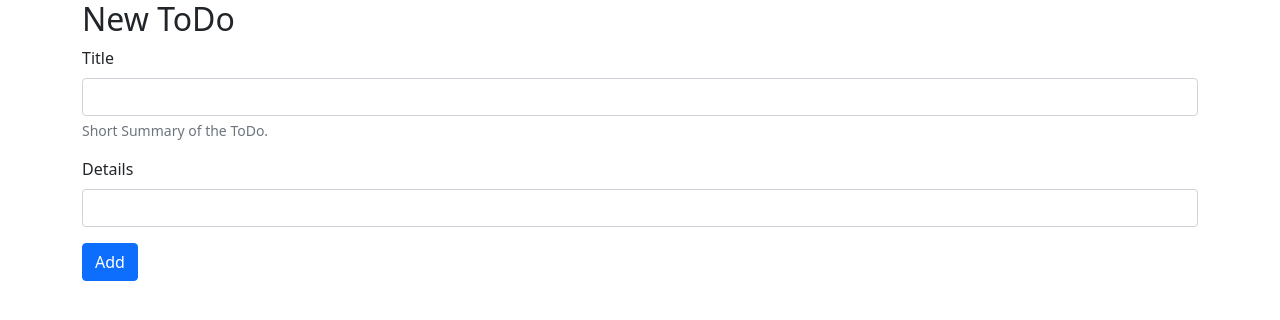
After one commit to drcsh/flask-todo, a Flask app: page /create in a window 1280 px wide. The commit adds this page. Shown: the top 320 px of the page. Run offline with Flask 2, Linux system fonts and the light colour scheme; parts of the project's set-up code (start-up, migrations or seed data) failed here and were passed over; some libraries are stand-ins or nearby versions.

Commit message:
Basic working project.

```diff
--- a/docker-compose.yml
+++ b/docker-compose.yml
@@ -10,6 +10,7 @@ services:
       APP_ENV: "dev"
       APP_DEBUG: "True"
       APP_PORT: 5000
+      FLASK_SECRET_KEY: "${FLASK_SECRET_KEY}"
       MONGODB_DATABASE: flaskdb
       MONGODB_USERNAME: "${FLASK_DB_USER}"
       MONGODB_PASSWORD: "${FLASK_DB_PASSWORD}"
--- a/notes.txt
+++ /dev/null
@@ -1 +0,0 @@
-- Docker issues fixed, now it's just Flask needs kicked into shape.
--- a/todo/templates/base.html
+++ b/todo/templates/base.html
@@ -11,6 +11,26 @@
   {% endif %}
 </head>
 <body>
+{% with messages = get_flashed_messages() %}
+  {% if messages %}
+
+    <div class="toast" role="alert" aria-live="assertive" aria-atomic="true">
+      <div class="toast-header">
+        <img src="..." class="rounded me-2" alt="...">
+        <strong class="me-auto">Notifications</strong>
+        <button type="button" class="btn-close" data-bs-dismiss="toast" aria-label="Close"></button>
+      </div>
+      <div class="toast-body">
+        <ul>
+          {% for message in messages %}
+            <li>{{ message }}</li>
+          {% endfor %}
+        </ul>
+      </div>
+    </div>
+  {% endif %}
+{% endwith %}
+
 <div id="content" class=".container-xxl">
   {% block content %}
   {% endblock %}
--- /dev/null
+++ b/todo/templates/new_todo.html
@@ -0,0 +1,18 @@
+{% extends "base.html" %}
+{% block content %}
+ <div class="container">
+  <h2>New ToDo</h2>
+    <form action="{{ url_for('create_todo_submit')}}" method="post">
+      <div class="mb-3">
+        <label for="title" class="form-label">Title</label>
+        <input type="text" class="form-control" id="title" name="title" aria-describedby="titleHelp">
+        <div id="titleHelp" class="form-text">Short Summary of the ToDo.</div>
+      </div>
+      <div class="mb-3">
+        <label for="details" class="form-label">Details</label>
+        <input type="text" class="form-control" id="details" name="details">
+      </div>
+      <button type="submit" class="btn btn-primary">Add</button>
+    </form>
+  </div>
+{% endblock %}
--- a/todo/todo.py
+++ b/todo/todo.py
@@ -1,10 +1,12 @@
 import os
-from flask import Flask, request, jsonify, render_template
+from flask import Flask, request, jsonify, render_template, flash, session, redirect, url_for
 from flask_pymongo import PyMongo
 
+from todo import db_functions
+
 app = Flask(__name__)
-
 app.config["MONGO_URI"] = 'mongodb://' + os.environ['MONGODB_USERNAME'] + ':' + os.environ['MONGODB_PASSWORD'] + '@' + os.environ['MONGODB_HOSTNAME'] + ':27017/' + os.environ['MONGODB_DATABASE']
+app.secret_key = os.environ.get("FLASK_SECRET_KEY")
 
 mongo = PyMongo(app)
 db = mongo.db
@@ -17,32 +19,35 @@ def index():
 
 @app.route('/todo')
 def todo():
-    _todos = db.todo.find()
-
-    todos = []
-    for todo_obj in _todos:
-        item = {
-            'id': str(todo_obj['_id']),
-            'title': todo_obj['title'],
-            'details': todo_obj['details'],
-        }
-        todos.append(item)
-
+    todos = db_functions.get_todos(db)
     return render_template('todos.html', todos=todos)
 
 
-@app.route('/todo', methods=['POST'])
+@app.route('/create')
 def create_todo():
-    data = request.get_json(force=True)
-    item = {
-        'todo': data['todo']
-    }
-    db.todo.insert_one(item)
+    return render_template('new_todo.html')
 
-    return jsonify(
-        status=True,
-        message='To-do saved successfully!'
-    ), 201
+
+@app.route('/create', methods=['POST'])
+def create_todo_submit():
+    print(request.form)
+
+    title = request.form.get('title')
+    details = request.form.get('details')
+    if title:
+        item = {
+            'title': title,
+            'details': details
+        }
+        db.todo.insert_one(item)
+        flash("Added new ToDo!")
+        return redirect(url_for('todo'))
+
+    else:
+        flash("Error: you need to add a title at least to create a ToDo!")
+        return redirect(url_for('create_todo'))
+
+
 
 
 if __name__ == "__main__":
```
Also changed, not shown: todo/db_functions.py (added, +14 -0 lines), todo/templates/todos.html (+14 -11 lines), todo/__init__.py (added).
